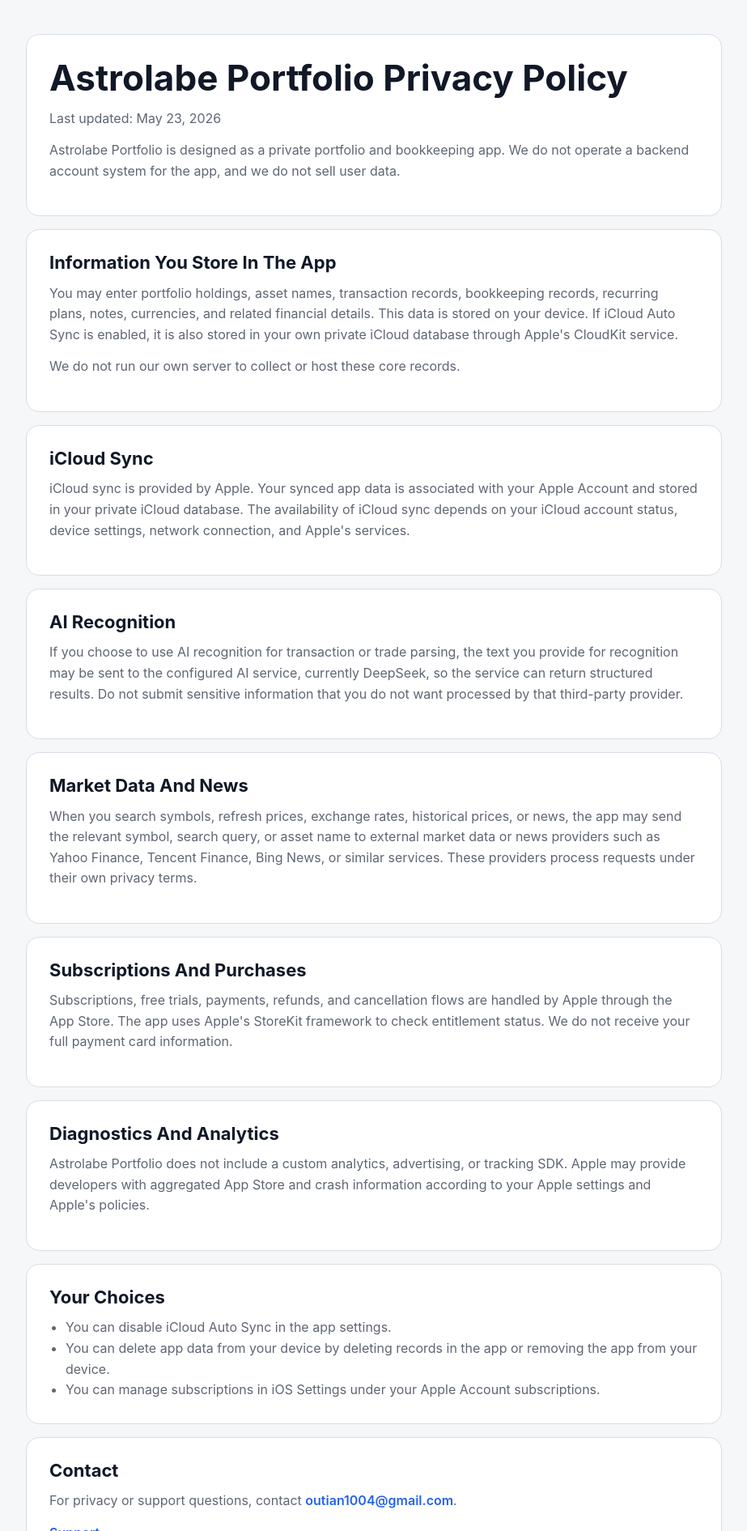
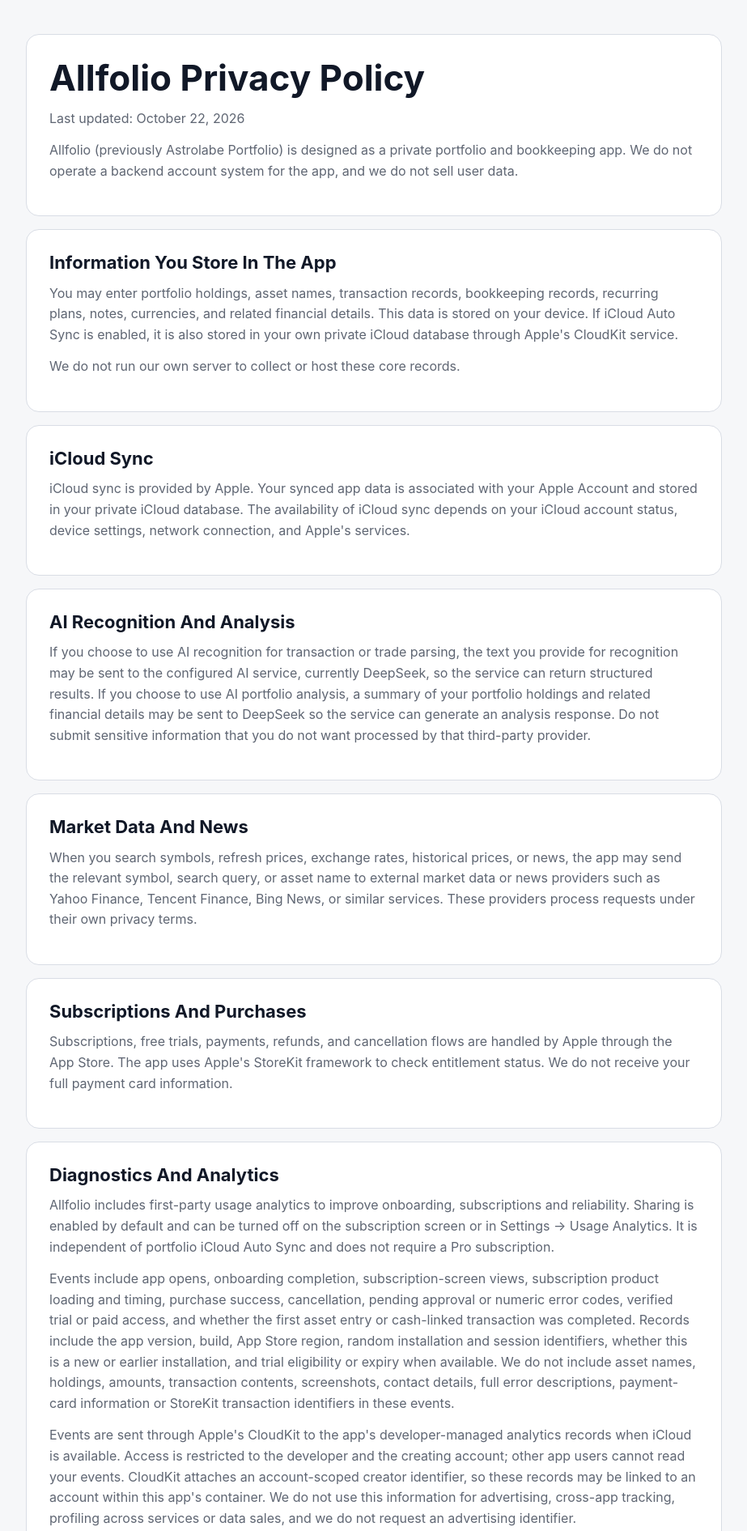
Before and after one commit to ogerhsou/astrolabe-portfolio-support, a plain HTML site: page privacy.html in a window 1280 px wide. Shown: the top 1891 px of the page at 81% size, without its empty margins (178-1101 px from the left). Drawn offline with Linux system fonts and the light colour scheme.

Commit message:
Disclose Allfolio usage analytics and support data

```diff
--- a/privacy.html
+++ b/privacy.html
@@ -3,7 +3,7 @@
 <head>
   <meta charset="utf-8">
   <meta name="viewport" content="width=device-width, initial-scale=1">
-  <title>Astrolabe Portfolio Privacy Policy</title>
+  <title>Allfolio Privacy Policy</title>
   <style>
     :root {
       color-scheme: light dark;
@@ -84,9 +84,9 @@
 <body>
   <main>
     <header>
-      <h1>Astrolabe Portfolio Privacy Policy</h1>
-      <p>Last updated: May 23, 2026</p>
-      <p>Astrolabe Portfolio is designed as a private portfolio and bookkeeping app. We do not operate a backend account system for the app, and we do not sell user data.</p>
+      <h1>Allfolio Privacy Policy</h1>
+      <p>Last updated: October 22, 2026</p>
+      <p>Allfolio (previously Astrolabe Portfolio) is designed as a private portfolio and bookkeeping app. We do not operate a backend account system for the app, and we do not sell user data.</p>
     </header>
 
     <section>
@@ -101,8 +101,8 @@
     </section>
 
     <section>
-      <h2>AI Recognition</h2>
-      <p>If you choose to use AI recognition for transaction or trade parsing, the text you provide for recognition may be sent to the configured AI service, currently DeepSeek, so the service can return structured results. Do not submit sensitive information that you do not want processed by that third-party provider.</p>
+      <h2>AI Recognition And Analysis</h2>
+      <p>If you choose to use AI recognition for transaction or trade parsing, the text you provide for recognition may be sent to the configured AI service, currently DeepSeek, so the service can return structured results. If you choose to use AI portfolio analysis, a summary of your portfolio holdings and related financial details may be sent to DeepSeek so the service can generate an analysis response. Do not submit sensitive information that you do not want processed by that third-party provider.</p>
     </section>
 
     <section>
@@ -117,13 +117,22 @@
 
     <section>
       <h2>Diagnostics And Analytics</h2>
-      <p>Astrolabe Portfolio does not include a custom analytics, advertising, or tracking SDK. Apple may provide developers with aggregated App Store and crash information according to your Apple settings and Apple's policies.</p>
+      <p>Allfolio includes first-party usage analytics to improve onboarding, subscriptions and reliability. Sharing is enabled by default and can be turned off on the subscription screen or in Settings → Usage Analytics. It is independent of portfolio iCloud Auto Sync and does not require a Pro subscription.</p>
+      <p>Events include app opens, onboarding completion, subscription-screen views, subscription product loading and timing, purchase success, cancellation, pending approval or numeric error codes, verified trial or paid access, and whether the first asset entry or cash-linked transaction was completed. Records include the app version, build, App Store region, random installation and session identifiers, whether this is a new or earlier installation, and trial eligibility or expiry when available. We do not include asset names, holdings, amounts, transaction contents, screenshots, contact details, full error descriptions, payment-card information or StoreKit transaction identifiers in these events.</p>
+      <p>Events are sent through Apple's CloudKit to the app's developer-managed analytics records when iCloud is available. Access is restricted to the developer and the creating account; other app users cannot read your events. CloudKit attaches an account-scoped creator identifier, so these records may be linked to an account within this app's container. We do not use this information for advertising, cross-app tracking, profiling across services or data sales, and we do not request an advertising identifier.</p>
+      <p>Pending events are stored separately from your portfolio, limited to 512 events and 30 days. Turning sharing off stops future analytics collection and upload, clears unsent events, and rotates the installation identifier before sharing can resume. It does not retrospectively erase events already received. Uploaded records are used for product analysis and troubleshooting. Analytics failure does not block app access, purchases, or saving your records. Apple may separately provide aggregated App Store and crash information according to your Apple settings and Apple's policies.</p>
+    </section>
+
+    <section>
+      <h2>Feedback</h2>
+      <p>If you submit feedback, the message, optional email address or WeChat contact and displayed diagnostic context (app and system version, device model, language, App Store region, subscription status, sync setting and display currency) are sent to the app's developer through CloudKit for customer support. CloudKit attaches an account-scoped creator identifier, so feedback may be linked to the creating account within this app's container. This separate, user-initiated feature does not attach portfolio or transaction records.</p>
     </section>
 
     <section>
       <h2>Your Choices</h2>
       <ul>
         <li>You can disable iCloud Auto Sync in the app settings.</li>
+        <li>You can turn off Share Usage Analytics on the subscription screen or in Settings → Usage Analytics.</li>
         <li>You can delete app data from your device by deleting records in the app or removing the app from your device.</li>
         <li>You can manage subscriptions in iOS Settings under your Apple Account subscriptions.</li>
       </ul>
```
